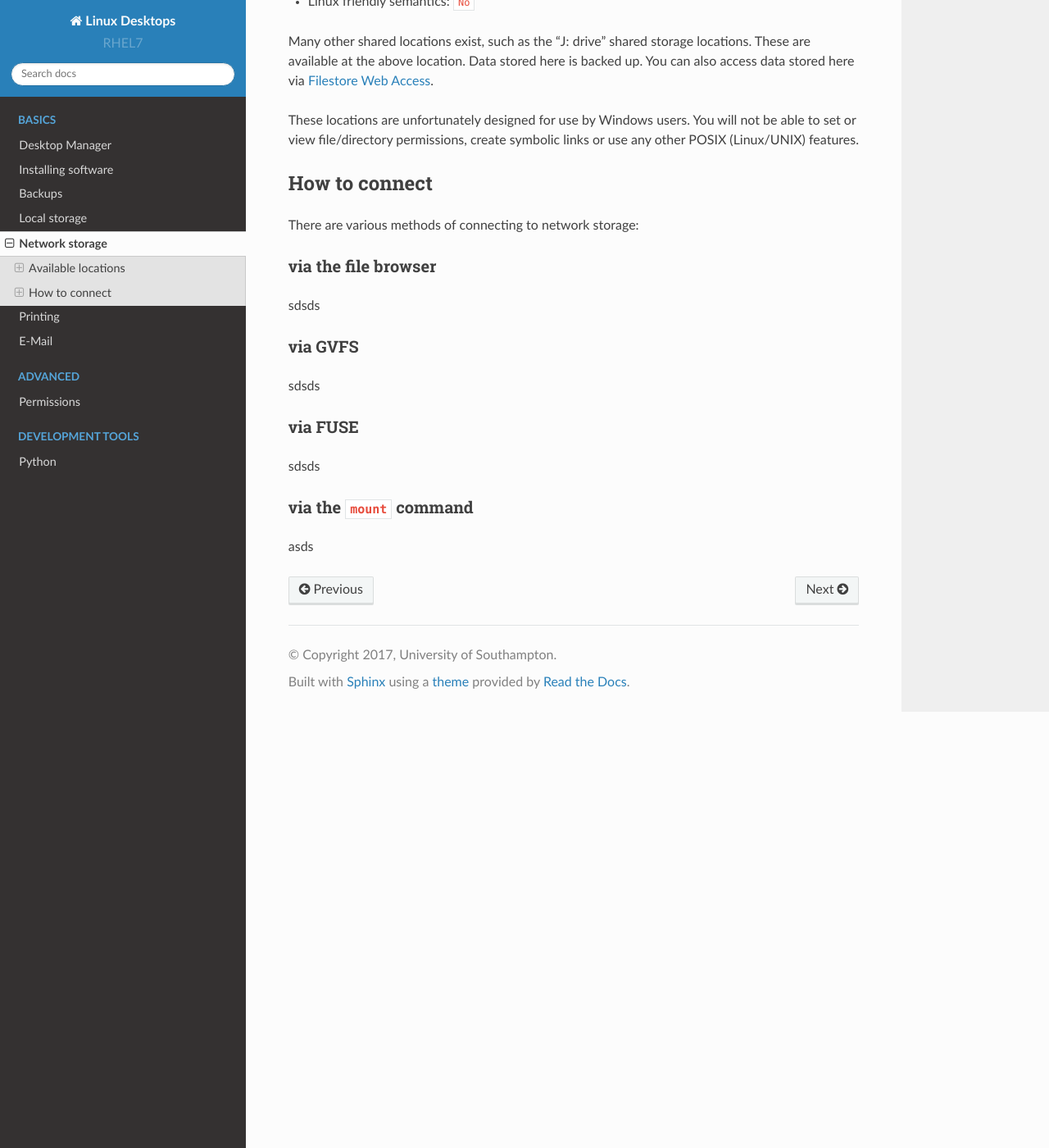
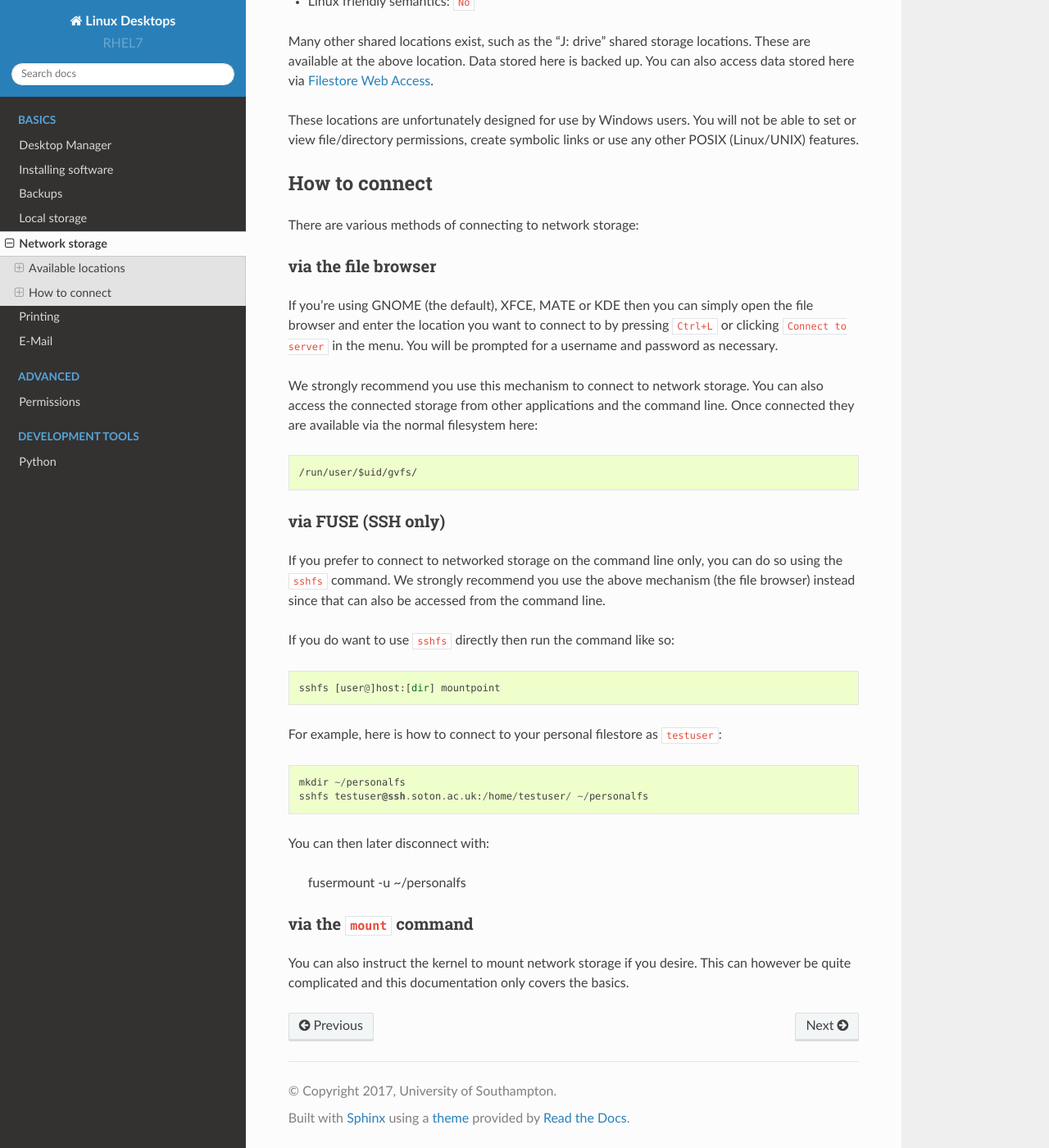
Before and after one commit to southampton/linuxdesktopdocs, a Sphinx documentation site: the page built from docs/mount.rst, in a window 1280 px wide and 1400 px high, scrolled down 1133 px. Shown: the whole window at 82% size. Built offline with Sphinx 7.4.7 and the Read the Docs theme 2.0.0, drawn with Linux system fonts in a browser that asks for light colours; pages that are not in the unit, such as notebooks, are missing from menus.

Commit message:
latest updates

```diff
--- a/docs/mount.rst
+++ b/docs/mount.rst
@@ -66,21 +66,40 @@ There are various methods of connecting to network storage:
 via the file browser
 ^^^^^^^^^^^^^^^^^^^^
 
+If you're using GNOME (the default), XFCE, MATE or KDE then you can simply open
+the file browser and enter the location you want to connect to by pressing ``Ctrl+L``
+or clicking ``Connect to server`` in the menu. You will be prompted for a
+username and password as necessary.
 
+We strongly recommend you use this mechanism to connect to network storage. You
+can also access the connected storage from other applications and the command
+line. Once connected they are available via the normal filesystem here::
 
-sdsds
+   /run/user/$uid/gvfs/
 
-via GVFS
-^^^^^^^^
+via FUSE (SSH only)
+^^^^^^^^^^^^^^^^^^^
 
-sdsds
+If you prefer to connect to networked storage on the command line only, you can
+do so using the ``sshfs`` command. We strongly recommend you use the above
+mechanism (the file browser) instead since that can also be accessed from the
+command line.
 
-via FUSE
-^^^^^^^^
+If you do want to use ``sshfs`` directly then run the command like so::
 
-sdsds
+   sshfs [user@]host:[dir] mountpoint
+
+For example, here is how to connect to your personal filestore as ``testuser``::
+
+   mkdir ~/personalfs
+   sshfs testuser@ssh.soton.ac.uk:/home/testuser/ ~/personalfs
+
+You can then later disconnect with:
+
+   fusermount -u ~/personalfs
 
 via the ``mount`` command
 ^^^^^^^^^^^^^^^^^^^^^^^^^
 
-asds
+You can also instruct the kernel to mount network storage if you desire. This
+can however be quite complicated and this documentation only covers the basics.
```
